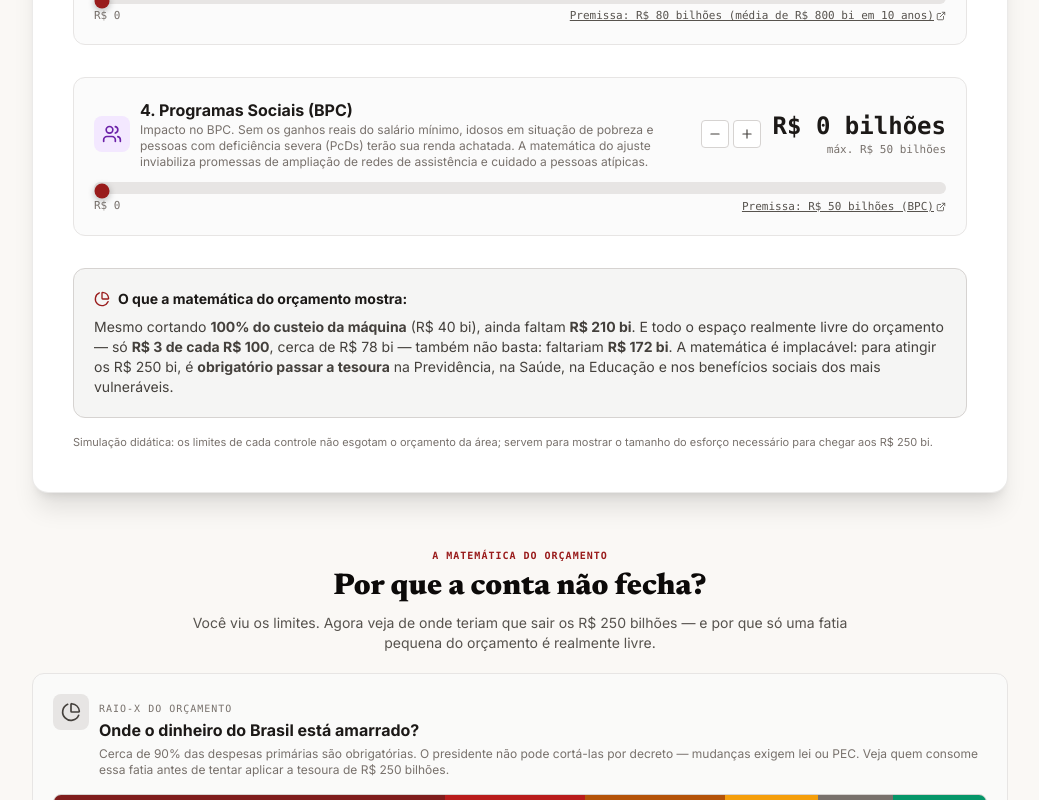
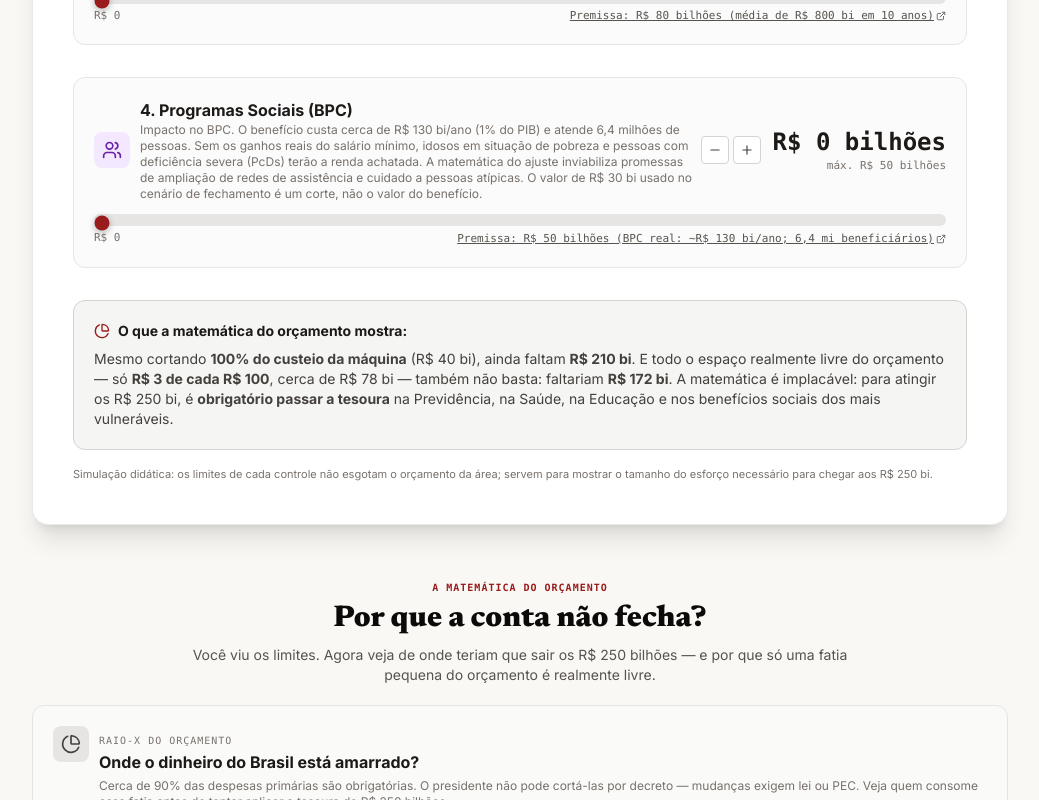
Before and after one commit to martin-alexandre-707/tesouraco-flavio-bolsonaro, a React (Vite) app: page / in a window 1280 px wide. Shown: the part 1560-2360 px from the top of the page, without its empty margins (120-1159 px from the left). Built offline with nearby package versions, Linux system fonts and the light colour scheme.

Commit message:
Adiciona dados reais do BPC e explica a divisão 100/30
- BPC: ~R$ 130 bi/ano, 1% do PIB e 6,4 milhões de beneficiários
- Explicita que o DIEESE só informa o bloco de 51% em transferências
- Mostra que o corte de R$ 30 bi é ~23% do BPC, não o valor do benefício

```diff
--- a/src/App.jsx
+++ b/src/App.jsx
@@ -380,7 +380,7 @@ export default function App() {
               id="slider-social"
               number={4}
               title="Programas Sociais (BPC)"
-              subtitle="Impacto no BPC. Sem os ganhos reais do salário mínimo, idosos em situação de pobreza e pessoas com deficiência severa (PcDs) terão sua renda achatada. A matemática do ajuste inviabiliza promessas de ampliação de redes de assistência e cuidado a pessoas atípicas."
+              subtitle="Impacto no BPC. O benefício custa cerca de R$ 130 bi/ano (1% do PIB) e atende 6,4 milhões de pessoas. Sem os ganhos reais do salário mínimo, idosos em situação de pobreza e pessoas com deficiência severa (PcDs) terão a renda achatada. A matemática do ajuste inviabiliza promessas de ampliação de redes de assistência e cuidado a pessoas atípicas. O valor de R$ 30 bi usado no cenário de fechamento é um corte, não o valor do benefício."
               value={social}
               max={SLIDER_LIMITS.social}
               step={10}
@@ -394,7 +394,7 @@ export default function App() {
               sourceContent={
                 social > 0
                   ? 'Revisão do BPC pode reduzir renda de famílias vulneráveis'
-                  : 'Premissa: R$ 50 bilhões (BPC)'
+                  : 'Premissa: R$ 50 bilhões (BPC real: ~R$ 130 bi/ano; 6,4 mi beneficiários)'
               }
               alert={
                 social > 30
--- a/src/components/Footer.jsx
+++ b/src/components/Footer.jsx
@@ -64,8 +64,18 @@ export default function Footer() {
                   <span className="text-xs font-mono font-bold text-red-800">R$ 30 bi</span>
                 </div>
                 <p className="mt-1 text-[11px] sm:text-xs text-stone-600 leading-relaxed">
-                  Parte das transferências (100 + 30 = 130, próximo dos 128 do DIEESE). A divisão interna é a
-                  única premissa desta linha.
+                  O DIEESE informa apenas o bloco de 51% em transferências; a divisão 100/30 é premissa do
+                  simulador. O BPC real custa cerca de R$ 130 bi/ano (1% do PIB) e atende 6,4 milhões de pessoas —
+                  o corte de R$ 30 bi equivale a ~23% do benefício. Fonte:{' '}
+                  <a
+                    href="https://jc.uol.com.br/colunas/jc-negocios/2026/06/02/bpc-ja-custa-1-do-pib-e-ja-obriga-governo-a-contingenciar-despesas-de-varios-ministerios-depois-de-pacote-de-bondades-sem-caixa-disponivel.html"
+                    target="_blank"
+                    rel="noopener noreferrer"
+                    className="underline hover:text-stone-800"
+                  >
+                    JC, 2026
+                  </a>
+                  .
                 </p>
               </div>
 
```
Also changed, not shown: 3 other files (tests, documents, lock files or other folders).
